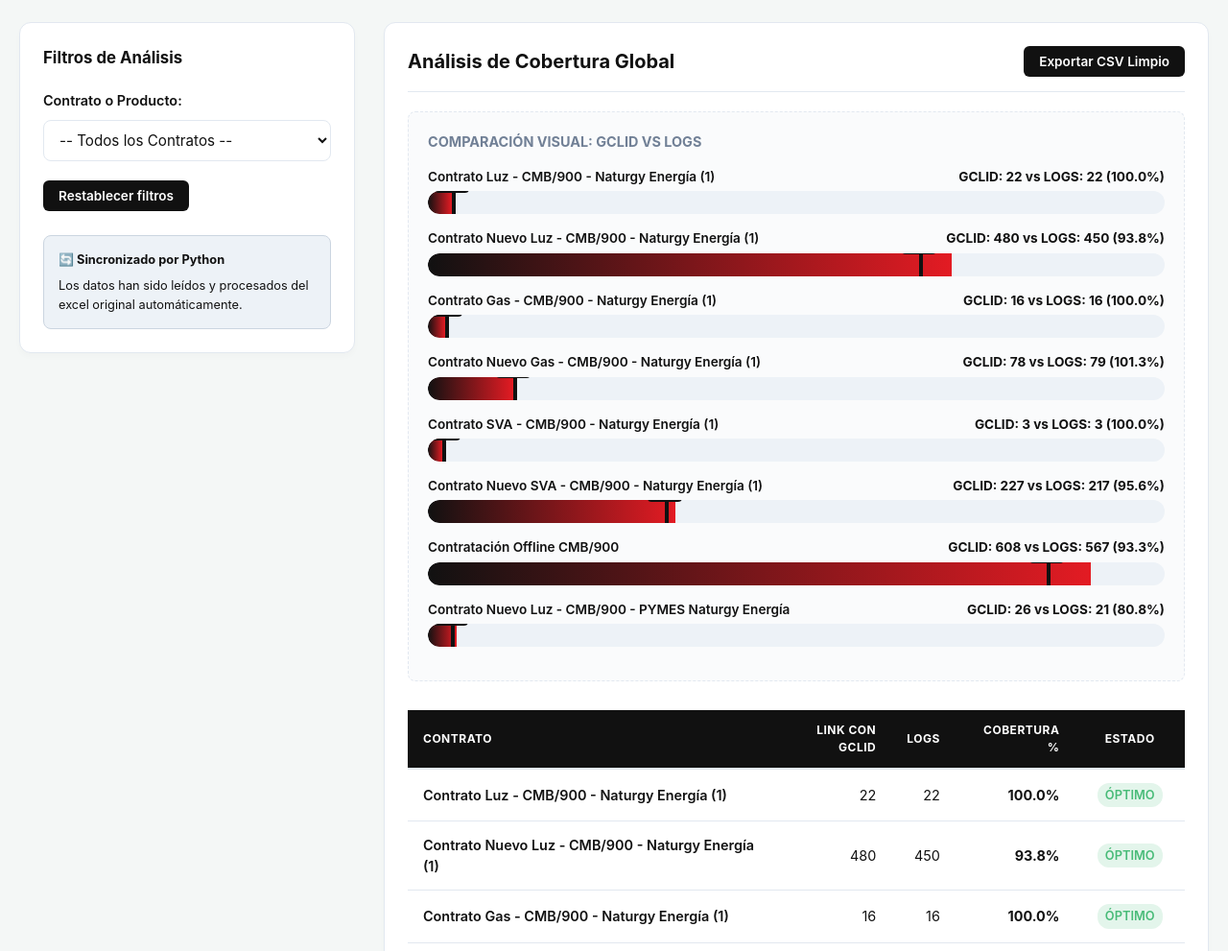
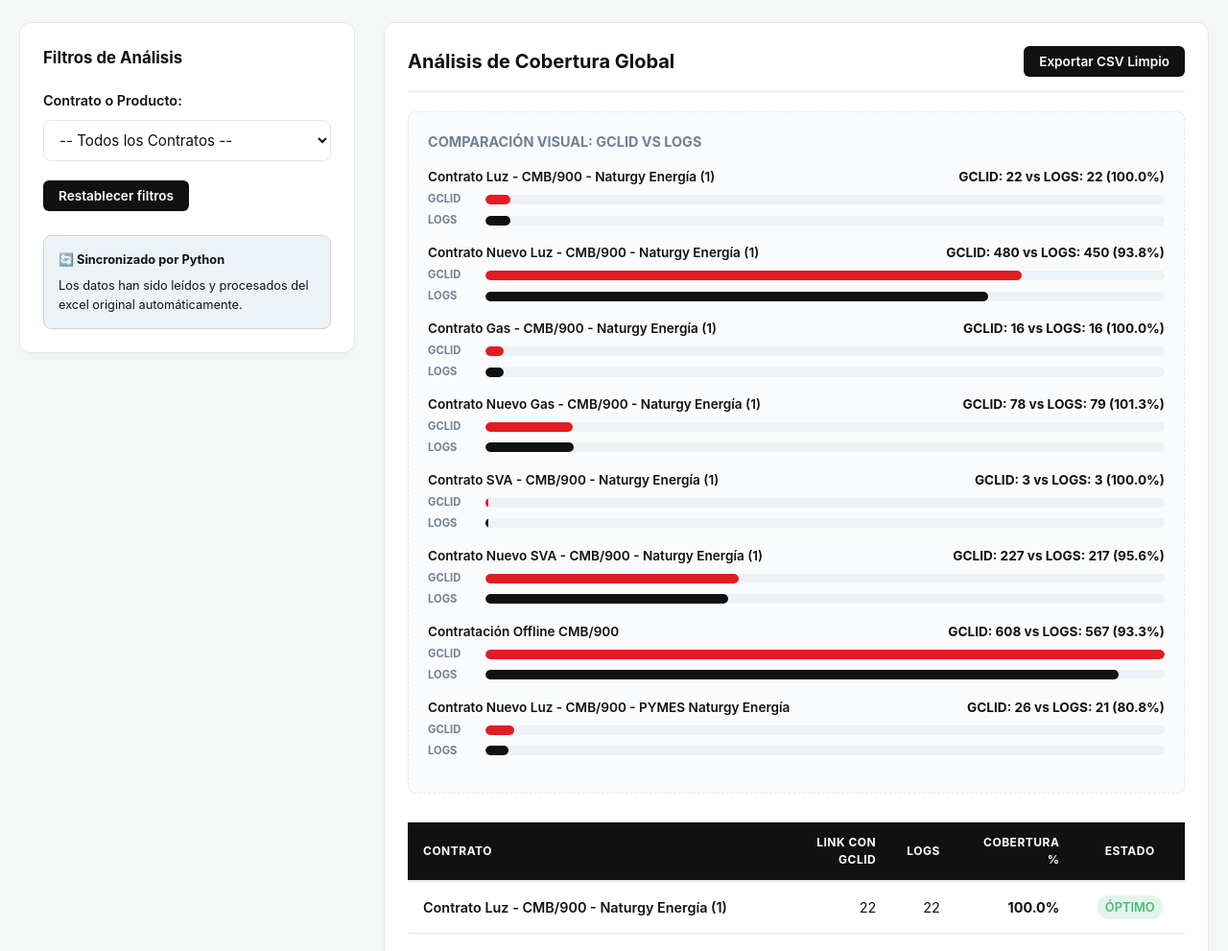
Before and after one commit to pedroplatero-trn-gif/dashboard, a plain HTML site: page index.html in a window 1280 px wide. Shown: the part 427-1418 px from the top of the page at 96% size. Drawn offline with Linux system fonts and the light colour scheme.

Commit message:
cambios analisis

```diff
--- a/index.html
+++ b/index.html
@@ -79,10 +79,42 @@
         .coverage-bar-group { margin-bottom: 15px; }
         .coverage-labels { display: flex; justify-content: space-between; font-size: 0.85rem; margin-bottom: 5px; }
         .campaign-name-label { font-weight: 600; color: var(--primary); max-width: 70%; white-space: nowrap; overflow: hidden; text-overflow: ellipsis; }
-        .bar-track { background-color: #edf2f7; height: 24px; border-radius: 12px; position: relative; overflow: hidden; }
-        .bar-fill-gclid { background: linear-gradient(90deg, #111111 0%, var(--havas-red) 100%); height: 100%; border-radius: 12px 0 0 12px; position: absolute; top: 0; left: 0; transition: width 0.5s ease; }
-        .bar-marker-logs { width: 4px; background-color: var(--primary); height: 100%; position: absolute; top: 0; z-index: 10; transition: left 0.5s ease; }
-        .bar-marker-logs::after { content: 'LOGS'; position: absolute; top: -16px; transform: translateX(-50%); font-size: 0.65rem; background: var(--primary); color: white; padding: 1px 4px; border-radius: 4px; font-weight: bold; }
+        .bar-line {
+    display: grid;
+    grid-template-columns: 52px minmax(0, 1fr);
+    align-items: center;
+    gap: 8px;
+    margin: 5px 0;
+}
+
+.bar-series {
+    font-size: 0.7rem;
+    font-weight: 700;
+    color: var(--text-light);
+}
+
+.bar-track {
+    width: 100%;
+    height: 10px;
+    background-color: #edf2f7;
+    border-radius: 12px;
+    overflow: hidden;
+}
+
+.bar-fill-gclid,
+.bar-fill-logs {
+    height: 100%;
+    border-radius: 12px;
+}
+
+.bar-fill-gclid {
+    background-color: var(--havas-red);
+}
+
+.bar-fill-logs {
+    background-color: var(--primary);
+}
+
         .table-responsive { overflow-x: auto; }
         table { width: 100%; border-collapse: collapse; text-align: left; font-size: 0.9rem; }
         th { background-color: #111111; color: #ffffff; padding: 12px 16px; font-weight: 700; border-bottom: 2px solid var(--border); text-transform: uppercase; font-size: 0.75rem; letter-spacing: 0.5px; }
@@ -1905,7 +1937,11 @@ function resetFilters() {
             tbody.innerHTML = '';
             chartList.innerHTML = '';
             let totalLink = 0; let totalLogs = 0; let alertCount = 0;
-            const maxGclidVal = Math.max(...data.map(d => d.gclid), 10);
+            const maxGclidVal = Math.max(
+    ...data.flatMap(d => [Number(d.gclid) || 0, Number(d.logs) || 0]),
+    10
+);
+
 
             if (data.length === 0) {
                 tbody.innerHTML = `<tr><td colspan="${isCampanaView ? 6 : 5}" style="text-align: center; color: var(--text-light);">No se encontraron registros.</td></tr>`;
@@ -1927,17 +1963,38 @@ function resetFilters() {
                     tbody.appendChild(tr);
 
                     if (chartList.children.length < 8) {
-                        const displayName = isCampanaView ? item.campana : item.contrato;
-                        const widthPercent = (item.gclid / maxGclidVal) * 90;
-                        const logsMarkerPercent = item.gclid > 0 ? (item.logs / item.gclid) * 100 : 0;
-                        const logsMarkerPosition = Math.min(logsMarkerPercent, 100);
-
-                        const barHtml = `<div class="coverage-bar-group">
-                            <div class="coverage-labels"><span class="campaign-name-label">${displayName}</span><span style="font-weight:bold; color:var(--primary);">GCLID: ${item.gclid} vs LOGS: ${item.logs} (${item.ratio.toFixed(1)}%)</span></div>
-                            <div class="bar-track"><div class="bar-fill-gclid" style="width: ${Math.max(widthPercent, 2)}%;"><div class="bar-marker-logs" style="left: ${logsMarkerPosition}%;"></div></div></div>
-                        </div>`;
-                        chartList.insertAdjacentHTML('beforeend', barHtml);
-                    }
+    const displayName = isCampanaView ? item.campana : item.contrato;
+    const gclidWidth = (Number(item.gclid) || 0) / maxGclidVal * 100;
+    const logsWidth = (Number(item.logs) || 0) / maxGclidVal * 100;
+
+    const barHtml = `
+        <div class="coverage-bar-group">
+            <div class="coverage-labels">
+                <span class="campaign-name-label">${displayName}</span>
+                <span style="font-weight:bold;color:var(--primary);">
+                    GCLID: ${item.gclid} vs LOGS: ${item.logs}
+                    (${item.ratio.toFixed(1)}%)
+                </span>
+            </div>
+
+            <div class="bar-line">
+                <span class="bar-series">GCLID</span>
+                <div class="bar-track">
+                    <div class="bar-fill-gclid" style="width:${gclidWidth}%"></div>
+                </div>
+            </div>
+
+            <div class="bar-line">
+                <span class="bar-series">LOGS</span>
+                <div class="bar-track">
+                    <div class="bar-fill-logs" style="width:${logsWidth}%"></div>
+                </div>
+            </div>
+        </div>`;
+
+    chartList.insertAdjacentHTML('beforeend', barHtml);
+}
+
                 });
             }
 
```
Also changed, not shown: 3 other files.
